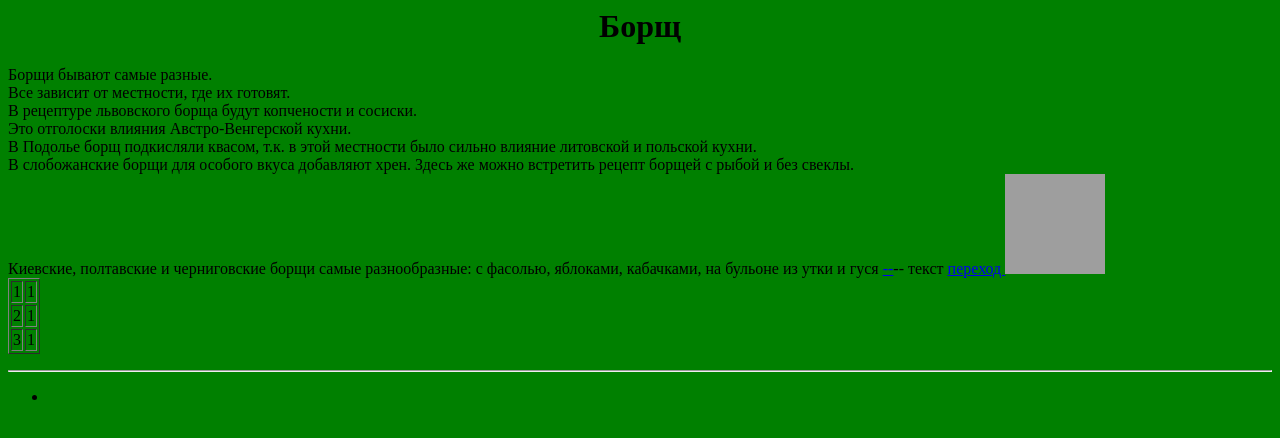
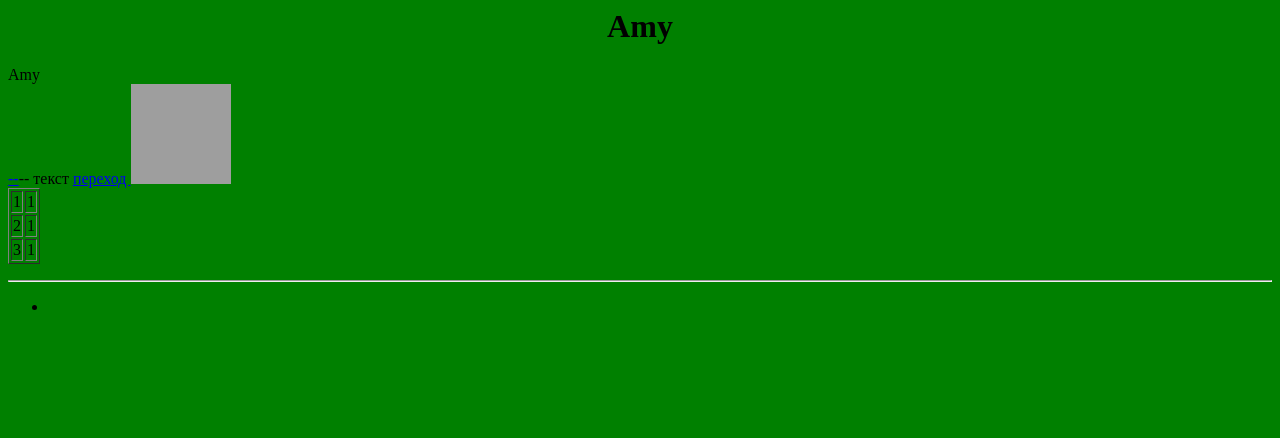
Before and after one commit to iribobkova215a1/iribobkova215a1.github.com, a plain HTML site: page index.html in a window 1280 px wide. Drawn offline with Linux system fonts and the light colour scheme; grey boxes are pictures that could not be loaded.

Commit message:
Update index.html

```diff
--- a/index.html
+++ b/index.html
@@ -3,14 +3,9 @@
 <title> 1 </title>
 </head>
 <body bgcolor="green">
-<h1 align="center">Борщ</h1>
-<p allign="center">Борщи бывают самые разные.
-<br>Все зависит от местности, где их готовят.
-<br>В рецептуре львовского борща будут копчености и сосиски.
-<br>Это отголоски влияния Австро-Венгерской кухни.
-<br>В Подолье борщ подкисляли квасом, т.к. в этой местности было сильно влияние литовской и польской кухни.
-<br>В слобожанские борщи для особого вкуса добавляют хрен. Здесь же можно встретить рецепт борщей с рыбой и без свеклы.
-<br>Киевские, полтавские и черниговские борщи самые разнообразные: с фасолью, яблоками, кабачками, на бульоне из утки и гуся
+<h1 align="center">Amy</h1>
+<p allign="center">Amy
+<br>
 <a href="http://www.google.ru/">
 --</a>--
 <a name="label">
```
